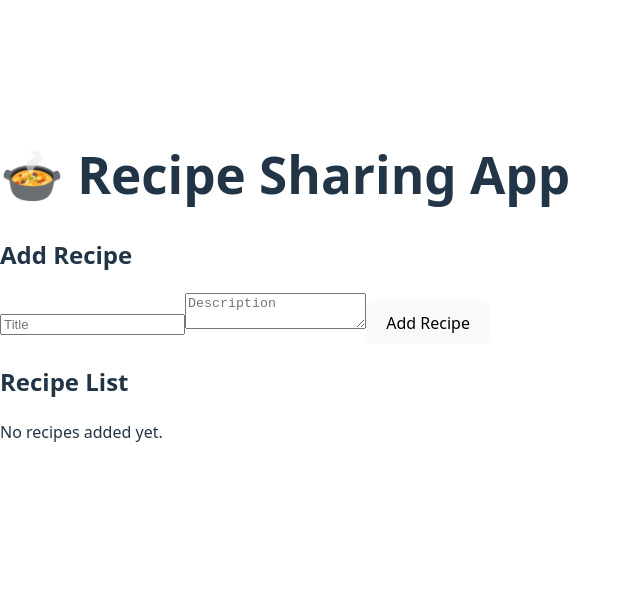
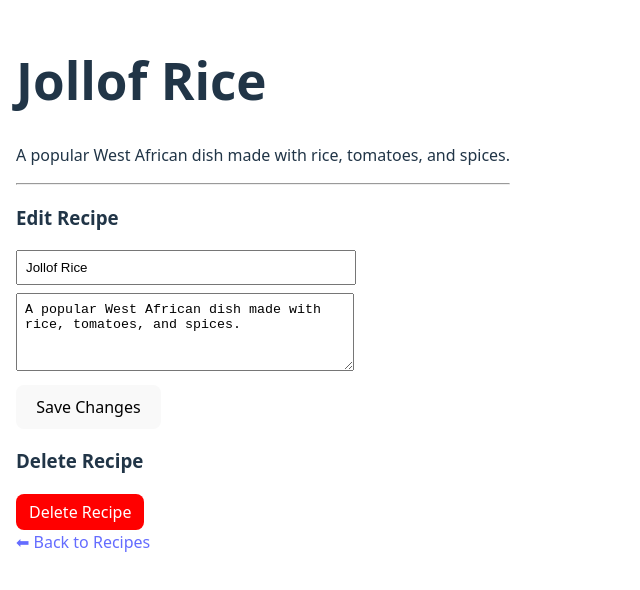
Before and after one commit to Ayaa-boy/alx-fe-reactjs, a React (Vite) app in the folder recipe-sharing-app/: page /recipe/1 in a window 1280 px wide. Shown: the part 114-704 px from the top of the page, without its empty margins (0-640 px from the left). Built offline with nearby package versions, Linux system fonts and the light colour scheme.

Commit message:
Enhance recipe app with details, edit and delete functionality

```diff
--- a/recipe-sharing-app/package.json
+++ b/recipe-sharing-app/package.json
@@ -12,6 +12,7 @@
   "dependencies": {
     "react": "^19.1.1",
     "react-dom": "^19.1.1",
+    "react-router-dom": "^7.8.2",
     "zustand": "^5.0.8"
   },
   "devDependencies": {
--- a/recipe-sharing-app/src/App.jsx
+++ b/recipe-sharing-app/src/App.jsx
@@ -1,14 +1,34 @@
-import AddRecipeForm from './components/AddRecipeForm';
-import RecipeList from './components/RecipeList';
+// src/App.jsx
+import { BrowserRouter as Router, Routes, Route, Link } from "react-router-dom";
+import { useRecipeStore } from "./recipeStore";
+import RecipeDetails from "./components/RecipeDetails";
 
-function App() {
+function Home() {
+  const recipes = useRecipeStore((state) => state.recipes);
+
   return (
-    <div>
-      <h1>🍲 Recipe Sharing App</h1>
-      <AddRecipeForm />
-      <RecipeList />
+    <div style={{ padding: 16 }}>
+      <h1>Recipe Sharing App</h1>
+      <ul>
+        {recipes.map((r) => (
+          <li key={r.id}>
+            <Link to={`/recipe/${r.id}`}>{r.title}</Link>
+          </li>
+        ))}
+      </ul>
     </div>
   );
 }
 
+function App() {
+  return (
+    <Router>
+      <Routes>
+        <Route path="/" element={<Home />} />
+        <Route path="/recipe/:id" element={<RecipeDetails />} />
+      </Routes>
+    </Router>
+  );
+}
+
 export default App;
--- /dev/null
+++ b/recipe-sharing-app/src/components/DeleteRecipeButton.jsx
@@ -0,0 +1,25 @@
+// src/components/DeleteRecipeButton.jsx
+import { useRecipeStore } from "../recipeStore";
+
+const DeleteRecipeButton = ({ recipeId, onDeleted }) => {
+  const deleteRecipe = useRecipeStore((state) => state.deleteRecipe);
+
+  const handleDelete = () => {
+    const ok = confirm("Delete this recipe?");
+    if (!ok) return;
+    deleteRecipe(recipeId);
+    alert("Recipe deleted 🗑️");
+    onDeleted?.();
+  };
+
+  return (
+    <button
+      onClick={handleDelete}
+      style={{ background: "red", color: "white", padding: "6px 12px" }}
+    >
+      Delete Recipe
+    </button>
+  );
+};
+
+export default DeleteRecipeButton;
--- /dev/null
+++ b/recipe-sharing-app/src/components/EditRecipeForm.jsx
@@ -0,0 +1,44 @@
+// src/components/EditRecipeForm.jsx
+import { useState } from "react";
+import { useRecipeStore } from "../recipeStore";
+
+const EditRecipeForm = ({ recipe }) => {
+  const updateRecipe = useRecipeStore((state) => state.updateRecipe);
+
+  const [title, setTitle] = useState(recipe.title);
+  const [description, setDescription] = useState(recipe.description);
+
+  const handleSubmit = (e) => {
+    e.preventDefault();
+    updateRecipe(recipe.id, { title, description });
+    alert("Recipe updated ✅");
+  };
+
+  return (
+    <form onSubmit={handleSubmit} style={{ marginTop: 8 }}>
+      <div>
+        <input
+          type="text"
+          placeholder="Recipe title"
+          value={title}
+          onChange={(e) => setTitle(e.target.value)}
+          style={{ width: 320, padding: 8 }}
+        />
+      </div>
+      <div style={{ marginTop: 8 }}>
+        <textarea
+          placeholder="Recipe description"
+          value={description}
+          onChange={(e) => setDescription(e.target.value)}
+          rows={4}
+          style={{ width: 320, padding: 8 }}
+        />
+      </div>
+      <button type="submit" style={{ marginTop: 8 }}>
+        Save Changes
+      </button>
+    </form>
+  );
+};
+
+export default EditRecipeForm;
--- /dev/null
+++ b/recipe-sharing-app/src/components/RecipeDetails.jsx
@@ -0,0 +1,45 @@
+// src/components/RecipeDetails.jsx
+import { useParams, Link, useNavigate } from "react-router-dom";
+import { useRecipeStore } from "../recipeStore";
+import EditRecipeForm from "./EditRecipeForm";
+import DeleteRecipeButton from "./DeleteRecipeButton";
+
+const RecipeDetails = () => {
+  const { id } = useParams();
+  const navigate = useNavigate();
+
+  const recipe = useRecipeStore((state) =>
+    state.recipes.find((r) => r.id === Number(id))
+  );
+
+  if (!recipe) {
+    return (
+      <div>
+        <h2>Recipe not found</h2>
+        <Link to="/">⬅ Back to Recipes</Link>
+      </div>
+    );
+  }
+
+  return (
+    <div style={{ padding: 16 }}>
+      <h1>{recipe.title}</h1>
+      <p>{recipe.description}</p>
+
+      <hr />
+      <h3>Edit Recipe</h3>
+      <EditRecipeForm recipe={recipe} />
+
+      <h3>Delete Recipe</h3>
+      <DeleteRecipeButton
+        recipeId={recipe.id}
+        onDeleted={() => navigate("/")}
+      />
+
+      <br />
+      <Link to="/">⬅ Back to Recipes</Link>
+    </div>
+  );
+};
+
+export default RecipeDetails;
--- a/recipe-sharing-app/src/components/recipeStore.js
+++ /dev/null
@@ -1,8 +0,0 @@
-import { create } from 'zustand';
-
-export const useRecipeStore = create((set) => ({
-  recipes: [],
-  addRecipe: (newRecipe) =>
-    set((state) => ({ recipes: [...state.recipes, newRecipe] })),
-  setRecipes: (recipes) => set({ recipes }),
-}));
--- /dev/null
+++ b/recipe-sharing-app/src/recipeStore.js
@@ -0,0 +1,26 @@
+// src/recipeStore.js
+import { create } from "zustand";
+
+export const useRecipeStore = create((set) => ({
+  // Seed data so you can click through immediately
+  recipes: [
+    { id: 1, title: "Jollof Rice", description: "A popular West African dish made with rice, tomatoes, and spices." },
+    { id: 2, title: "Fufu & Light Soup", description: "Traditional Ghanaian staple served with spicy light soup." },
+  ],
+
+  // REQUIRED by the assignment
+  addRecipe: (recipe) =>
+    set((state) => ({
+      recipes: [...state.recipes, { id: Date.now(), ...recipe }],
+    })),
+
+  updateRecipe: (id, updated) =>
+    set((state) => ({
+      recipes: state.recipes.map((r) => (r.id === id ? { ...r, ...updated } : r)),
+    })),
+
+  deleteRecipe: (id) =>
+    set((state) => ({
+      recipes: state.recipes.filter((r) => r.id !== id),
+    })),
+}));
```
Also changed, not shown: 1 other file (tests, documents, lock files or other folders).
